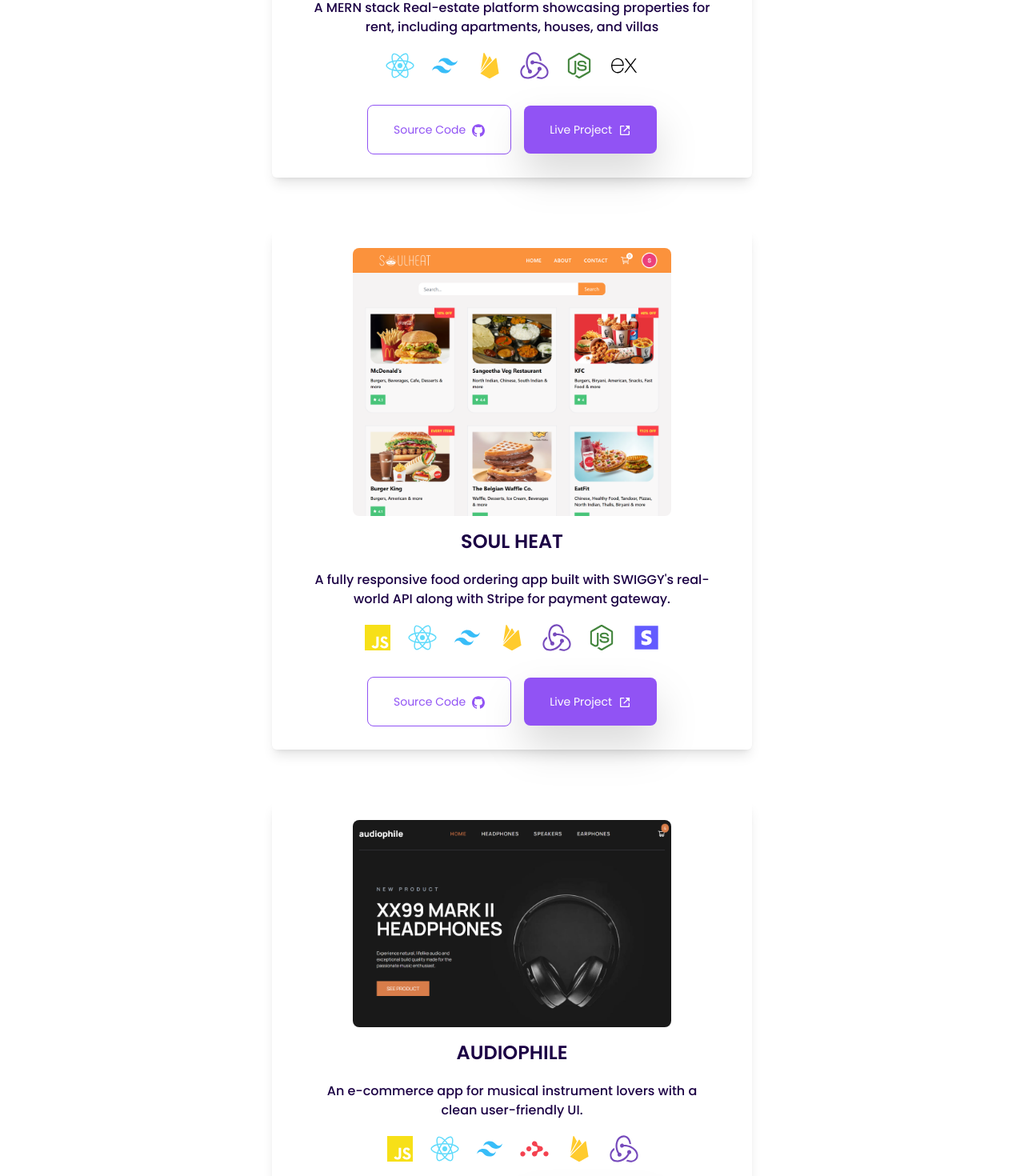
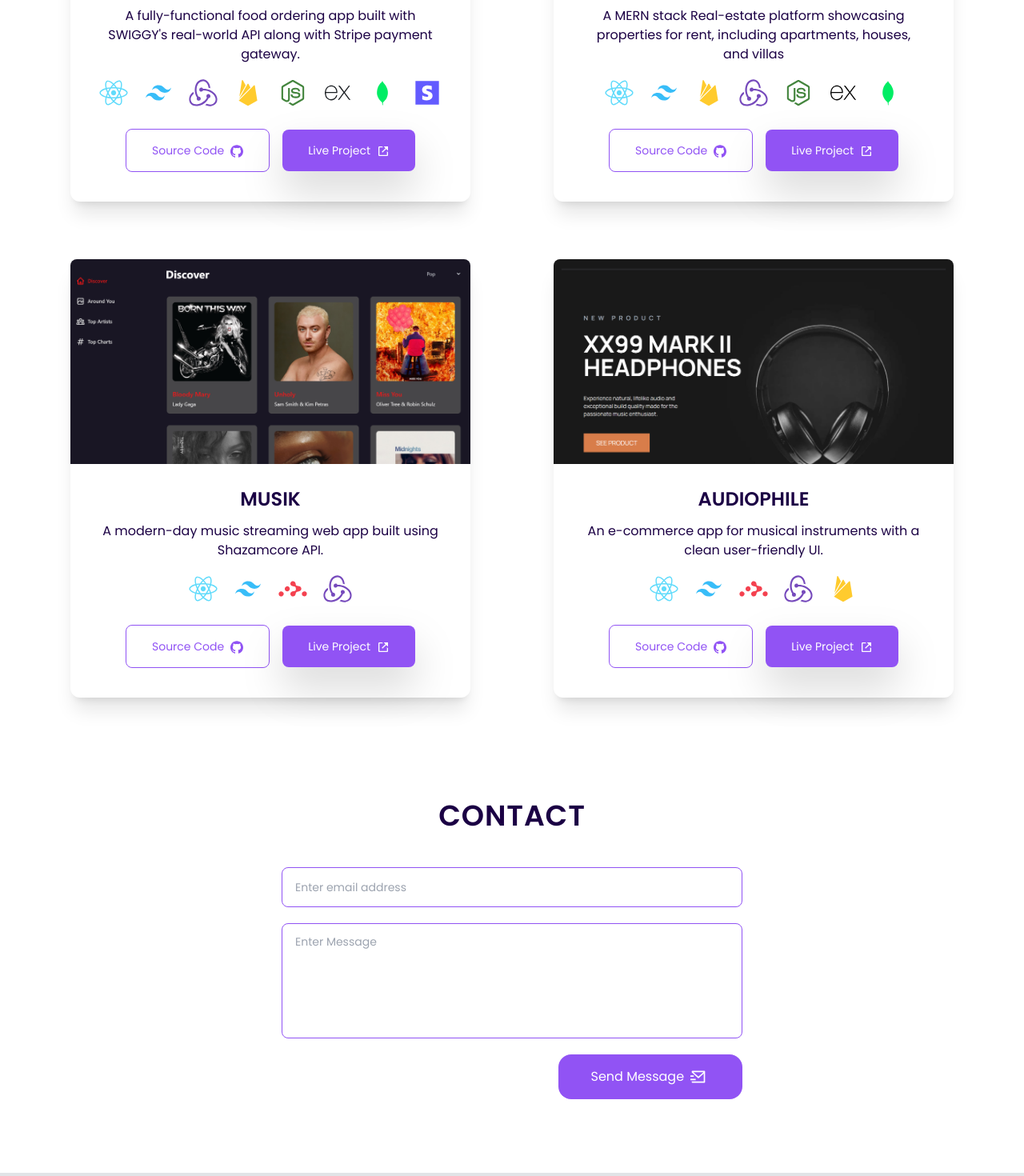
Before and after one commit to krish-98/muralikrishnan-portfolio, a React (Vite) app: page / in a window 1280 px wide. Shown: the part 2729-4199 px from the top of the page at 80% size. Built offline with nearby package versions, Linux system fonts and the light colour scheme.

Commit message:
redesigned the portfolio section

```diff
--- a/src/components/Portfolio.jsx
+++ b/src/components/Portfolio.jsx
@@ -2,9 +2,7 @@ import UrbanProperty from '../assets/urbanproperty.png'
 import SoulHeat from '../assets/soulheat.png'
 import Musik from '../assets/my-musik.png'
 import Audiophile from '../assets/audiophile.png'
-
 import {
-  SiJavascript,
   SiFirebase,
   SiTailwindcss,
   SiReactrouter,
@@ -16,8 +14,52 @@ import {
 import { GrStripe } from 'react-icons/gr'
 import { BiLinkExternal } from 'react-icons/bi'
 import { FaReact } from 'react-icons/fa'
+import { DiMongodb } from 'react-icons/di'
 
 const portfolios = [
+  {
+    img: SoulHeat,
+    name: 'Soul Heat',
+    description:
+      "A fully-functional food ordering app built with SWIGGY's real-world API along with Stripe payment gateway.",
+    sourceLink: 'https://github.com/krish-98/soul-heat',
+    liveLink: 'https://soul-heat.onrender.com',
+    stack: [
+      <FaReact
+        key="react"
+        className="w-12 h-8 text-[#61dbfb] flex scale-110 hover:shadow-primary transition-all ease-in-out duration-300"
+      />,
+      <SiTailwindcss
+        key="tailwindcss"
+        className="w-12 h-8 text-[#38bdf8] hover:scale-110 hover:shadow-primary transition-all ease-in-out duration-300"
+      />,
+      <SiRedux
+        key="redux"
+        className="w-12 h-8 text-[#764abc] flex scale-110 hover:shadow-primary transition-all ease-in-out duration-300"
+      />,
+      <SiFirebase
+        key="firebase"
+        className="w-12 h-8 text-[#ffcb2e] hover:scale-110 hover:shadow-primary transition-all ease-in-out duration-300"
+      />,
+      <SiNodedotjs
+        key="nodedotjs"
+        className="w-12 h-8 text-[#43853d] hover:scale-110 hover:shadow-primary transition-all ease-in-out duration-300"
+      />,
+      <SiExpress
+        key="expressjs"
+        className="w-12 h-8 text-[#1b1f23] hover:scale-110 hover:shadow-primary transition-all ease-in-out duration-300"
+      />,
+      <DiMongodb
+        key="mongodb"
+        className="w-12 h-8 text-[#00ed64] hover:scale-110 hover:shadow-primary transition-all ease-in-out duration-300"
+      />,
+      <GrStripe
+        key="stripe"
+        className="w-12 h-8 text-[#635bff] hover:scale-110 hover:shadow-primary transition-all ease-in-out duration-300"
+      />,
+    ],
+  },
+
   {
     img: UrbanProperty,
     name: 'Urban Property',
@@ -50,80 +92,13 @@ const portfolios = [
         key="expressjs"
         className="w-12 h-8 text-black hover:scale-110 hover:shadow-primary transition-all ease-in-out duration-300"
       />,
-    ],
-  },
-  {
-    img: SoulHeat,
-    name: 'Soul Heat',
-    description:
-      "A fully responsive food ordering app built with SWIGGY's real-world API along with Stripe for payment gateway.",
-    sourceLink: 'https://github.com/krish-98/soul-heat',
-    liveLink: 'https://soul-heat.vercel.app',
-    stack: [
-      <SiJavascript
-        key="javascript"
-        className="w-12 h-8 text-[#f7e018] hover:scale-110 hover:shadow-primary transition-all ease-in-out duration-300"
-      />,
-      <FaReact
-        key="react"
-        className="w-12 h-8 text-[#61dbfb] flex scale-110 hover:shadow-primary transition-all ease-in-out duration-300"
-      />,
-      <SiTailwindcss
-        key="tailwindcss"
-        className="w-12 h-8 text-[#38bdf8] hover:scale-110 hover:shadow-primary transition-all ease-in-out duration-300"
-      />,
-      <SiFirebase
-        key="firebase"
-        className="w-12 h-8 text-[#ffcb2e] hover:scale-110 hover:shadow-primary transition-all ease-in-out duration-300"
-      />,
-      <SiRedux
-        key="redux"
-        className="w-12 h-8 text-[#764abc] flex scale-110 hover:shadow-primary transition-all ease-in-out duration-300"
-      />,
-      <SiNodedotjs
-        key="nodedotjs"
-        className="w-12 h-8 text-[#43853d] hover:scale-110 hover:shadow-primary transition-all ease-in-out duration-300"
-      />,
-      <GrStripe
-        key="stripe"
-        className="w-12 h-8 text-[#635bff] hover:scale-110 hover:shadow-primary transition-all ease-in-out duration-300"
+      <DiMongodb
+        key="mongodb"
+        className="w-12 h-8 text-[#00ed64] hover:scale-110 hover:shadow-primary transition-all ease-in-out duration-300"
       />,
     ],
   },
-  {
-    img: Audiophile,
-    name: 'Audiophile',
-    description:
-      'An e-commerce app for musical instrument lovers with a clean user-friendly UI.',
-    sourceLink: 'https://github.com/krish-98/audiophile',
-    liveLink: 'https://audiophile-web.vercel.app/',
-    stack: [
-      <SiJavascript
-        key="javascript"
-        className="w-12 h-8 text-[#f7e018] hover:scale-110 hover:shadow-primary transition-all ease-in-out duration-300"
-      />,
-      <FaReact
-        key="react"
-        className="w-12 h-8 text-[#61dbfb] flex scale-110 hover:shadow-primary transition-all ease-in-out duration-300"
-      />,
-      <SiTailwindcss
-        key="tailwindcss"
-        className="w-12 h-8 text-[#38bdf8] hover:scale-110 hover:shadow-primary transition-all ease-in-out duration-300"
-      />,
-      <SiReactrouter
-        key="reactrouter"
-        className="w-12 h-8 text-[#f44250] flex scale-110 hover:shadow-primary transition-all ease-in-out duration-300"
-      />,
-      <SiFirebase
-        key="firebase"
-        className="w-12 h-8 text-[#ffcb2e] hover:scale-110 hover:shadow-primary transition-all ease-in-out duration-300"
-      />,
-      <SiRedux
-        key="redux"
-        className="w-12 h-8 text-[#764abc] flex scale-110 hover:shadow-primary transition-all ease-in-out duration-300"
-      />,
-    ],
-  },
+
   {
     img: Musik,
     name: 'Musik',
@@ -132,10 +107,6 @@ const portfolios = [
     sourceLink: 'https://github.com/krish-98/Musik',
     liveLink: 'https://my-musik.netlify.app/',
     stack: [
-      <SiJavascript
-        key="javascript"
-        className="w-12 h-8 text-[#f7e018] hover:scale-110 hover:shadow-primary transition-all ease-in-out duration-300"
-      />,
       <FaReact
         key="react"
         className="w-12 h-8 text-[#61dbfb] flex scale-110 hover:shadow-primary transition-all ease-in-out duration-300"
@@ -154,48 +125,83 @@ const portfolios = [
       />,
     ],
   },
+
+  {
+    img: Audiophile,
+    name: 'Audiophile',
+    description:
+      'An e-commerce app for musical instruments with a clean user-friendly UI.',
+    sourceLink: 'https://github.com/krish-98/audiophile',
+    liveLink: 'https://audiophile-web.vercel.app/',
+    stack: [
+      <FaReact
+        key="react"
+        className="w-12 h-8 text-[#61dbfb] flex scale-110 hover:shadow-primary transition-all ease-in-out duration-300"
+      />,
+      <SiTailwindcss
+        key="tailwindcss"
+        className="w-12 h-8 text-[#38bdf8] hover:scale-110 hover:shadow-primary transition-all ease-in-out duration-300"
+      />,
+      <SiReactrouter
+        key="reactrouter"
+        className="w-12 h-8 text-[#f44250] flex scale-110 hover:shadow-primary transition-all ease-in-out duration-300"
+      />,
+      <SiRedux
+        key="redux"
+        className="w-12 h-8 text-[#764abc] flex scale-110 hover:shadow-primary transition-all ease-in-out duration-300"
+      />,
+      <SiFirebase
+        key="firebase"
+        className="w-12 h-8 text-[#ffcb2e] hover:scale-110 hover:shadow-primary transition-all ease-in-out duration-300"
+      />,
+    ],
+  },
 ]
 
 const Portfolio = () => {
   return (
     <>
       <div id="portfolio" className="lg:mb-80" />
-      <section className="w-[600px] mx-auto">
-        <h2 className="text-center text-3xl font-semibold tracking-wide uppercase my-6 lg:my-12 lg:text-4xl ">
+      <section className="px-2">
+        <h2 className="text-center text-3xl font-semibold tracking-wide uppercase my-6 lg:my-12 lg:text-4xl">
           Portfolio
         </h2>
-        <div className="space-y-16">
+
+        {/* Projects */}
+        <div className="flex flex-wrap items-center gap-14 xl:gap-[4.5rem]  ">
           {portfolios.map((portfolio, index) => (
             <div
               key={index}
-              className="flex flex-col gap-4 my-12 p-4 shadow-lg rounded-md md:py-6 hover:scale-105 transition-all duration-500 ease-in-out"
+              className="flex flex-col items-center gap-3 shadow-xl rounded-xl hover:scale-105 transition-all duration-500 ease-in-out md:max-w-[500px] mx-auto lg:pb-3"
             >
               {/* Project sceernshot */}
               <img
-                className="rounded-lg lg:w-[70%]  self-center"
+                className="rounded-t-lg md:h-64 md:object-cover w-full"
                 src={portfolio.img}
                 alt="project cover"
               />
 
-              {/* Project desc */}
-              <div className="flex flex-col gap-3 md:gap-5 md:items-center lg:self-center">
+              <div className="flex flex-col items-center justify-center text-center gap-3 p-4">
+                {/* Project desc */}
                 <h3 className="text-xl font-semibold uppercase md:text-2xl">
                   {portfolio.name}
                 </h3>
-                <p className="text-[.9rem] md:text-base font-medium md:w-[90%] md:mx-auto md:text-center">
+
+                <p className="text-[.9rem] md:text-base md:w-[90%] md:mx-auto">
                   {portfolio.description}
                 </p>
 
                 {/* Tech stack */}
-                <div className="flex flex-wrap items-center justify-center gap-2 mb-2">
+                <div className="flex flex-wrap items-center justify-center gap-2 my-2">
                   {portfolio?.stack?.map((item, index) => (
                     <span key={index}>{item}</span>
                   ))}
                 </div>
 
+                {/* Links */}
                 <div className="my-6 text-center">
                   <a
-                    className="text-sm bg-white px-4 py-3 text-primary border border-primary rounded-lg mr-4 md:px-8 md:py-5 hover:shadow-md hover:shadow-primary transition ease-in-out duration-500"
+                    className="text-sm bg-white px-3 py-3 text-primary border border-primary rounded-lg mr-4 md:px-8 md:py-4 hover:shadow-md hover:shadow-primary transition ease-in-out duration-500"
                     href={portfolio.sourceLink}
                     target="_blank"
                     rel="noreferrer"
@@ -203,8 +209,9 @@ const Portfolio = () => {
                     Source Code
                     <SiGithub className="inline ml-2 w-4 h-4" />
                   </a>
+
                   <a
-                    className="text-sm bg-primary px-4 py-3 text-white rounded-lg md:px-8 md:py-5 drop-shadow-2xl hover:text-lightBlack hover:bg-white hover:ring-2 hover:ring-primary transition ease-in-out duration-500"
+                    className="text-sm bg-primary px-3 py-3 text-white rounded-lg md:px-8 md:py-4 drop-shadow-2xl hover:text-lightBlack hover:bg-white hover:ring-2 hover:ring-primary transition ease-in-out duration-500"
                     href={portfolio.liveLink}
                     target="_blank"
                     rel="noreferrer"
--- a/src/components/Skills.jsx
+++ b/src/components/Skills.jsx
@@ -10,6 +10,7 @@ import {
 import { ImHtmlFive } from 'react-icons/im'
 import { FaNodeJs, FaReact } from 'react-icons/fa'
 import { BiLogoGit } from 'react-icons/bi'
+import { DiMongodb } from 'react-icons/di'
 
 const skills = [
   {
@@ -69,12 +70,18 @@ const skills = [
   },
   {
     id: 10,
+    name: 'MongoDB',
+    icon: <DiMongodb className="w-10 h-14 text-[#00ed64]" />,
+    color: '#1b1f23',
+  },
+  {
+    id: 11,
     name: 'Git',
     icon: <BiLogoGit className="w-10 h-14 text-[#e84d31]" />,
     color: '#e84d31',
   },
   {
-    id: 11,
+    id: 12,
     name: 'Github',
     icon: <SiGithub className="w-10 h-14 text-[#1b1f23]" />,
     color: '#1b1f23',
```
